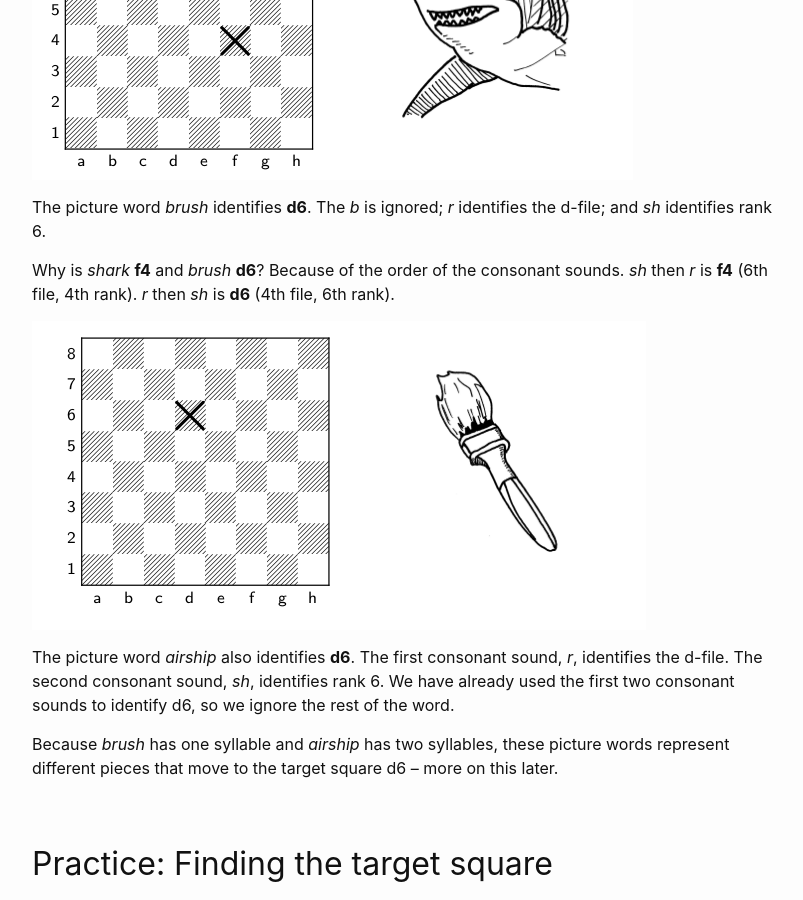
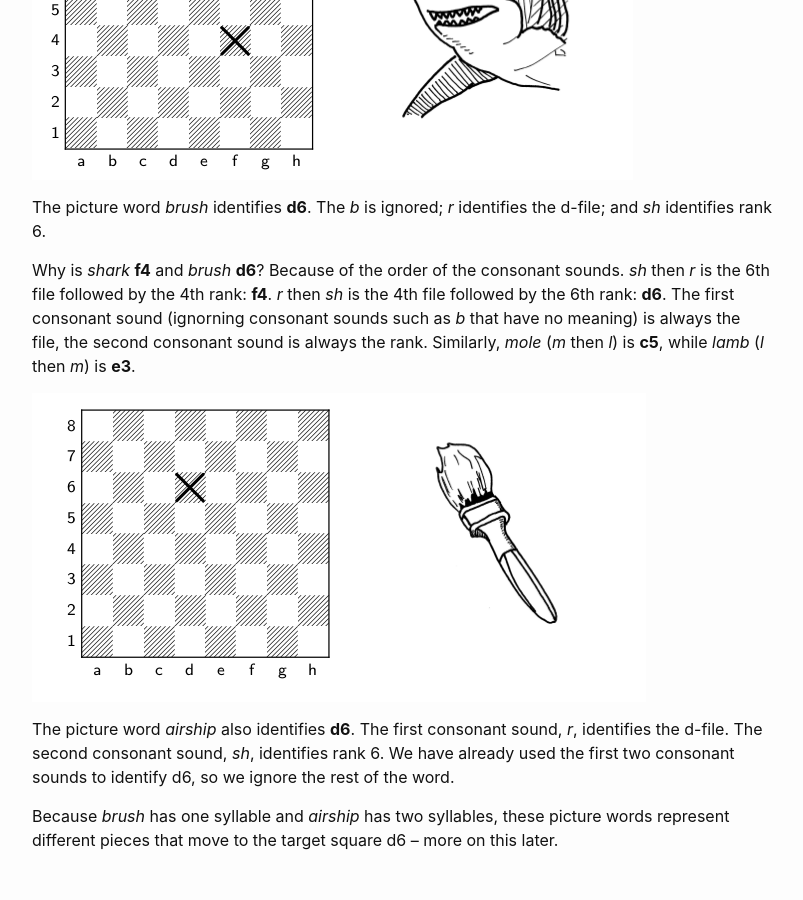
Before and after one commit to liontailedmacaque/liontailedmacaque.github.io, a Jekyll site: the page built from chessmemorypalace/chapter1.md, in a window 1280 px wide and 900 px high, scrolled down 2113 px. Shown: the whole window, without its empty margins (238-1041 px from the left). Built offline with Jekyll 4.4.1, drawn with Linux system fonts in a browser that asks for light colours.

Commit message:
Update chapter1.md
further clarification

```diff
--- a/chessmemorypalace/chapter1.md
+++ b/chessmemorypalace/chapter1.md
@@ -56,7 +56,7 @@ The picture word *shark* identifies **f4** because *sh*, the first consonant sou
 
 The picture word *brush* identifies **d6**. The *b* is ignored; *r* identifies the d-file; and *sh* identifies rank 6.
 
-Why is *shark* **f4** and *brush* **d6**? Because of the order of the consonant sounds. *sh* then *r* is **f4** (6th file, 4th rank). *r* then *sh* is **d6** (4th file, 6th rank).
+Why is *shark* **f4** and *brush* **d6**? Because of the order of the consonant sounds. *sh* then *r* is the 6th file followed by the 4th rank: **f4**. *r* then *sh* is the 4th file followed by the 6th rank: **d6**. The first consonant sound (ignorning consonant sounds such as *b* that have no meaning) is always the file, the second consonant sound is always the rank. Similarly, *mole* (*m* then *l*) is **c5**, while *lamb* (*l* then *m*) is **e3**.
 
 ![](/assets/chessmemorypalace/3.png)
 
```
